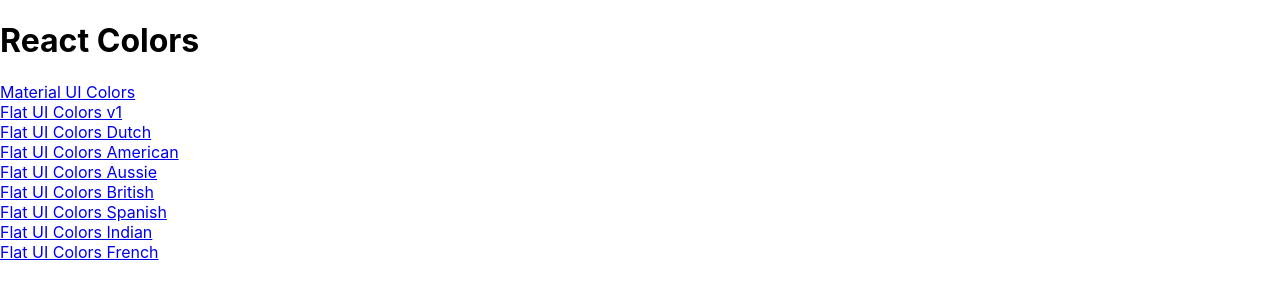
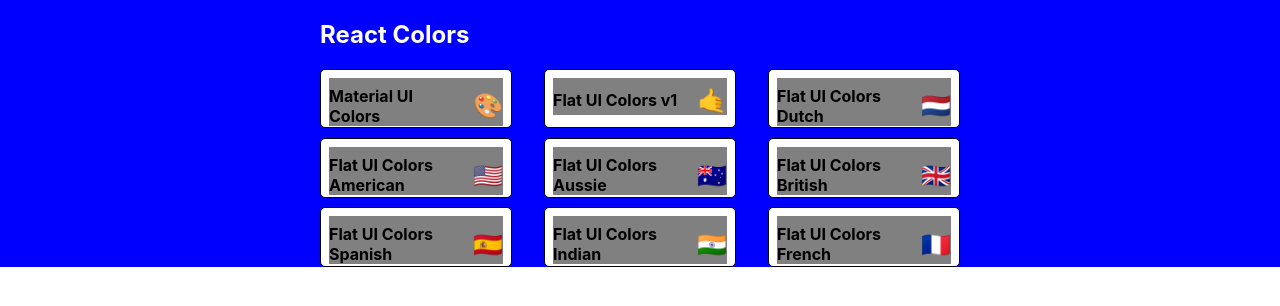
Before and after one commit to ashrafhafiz/pro_react_colors, a React (Create React App) app: page / in a window 1280 px wide. Shown: the top 306 px of the page. Built offline with nearby package versions, Linux system fonts and the light colour scheme.

Commit message:
created PaletteList and MiniPalette components and styling withStyles

```diff
--- /dev/null
+++ b/src/components/mini-palette/MiniPalette.component.jsx
@@ -0,0 +1,20 @@
+import React from "react";
+import { withStyles } from "@material-ui/styles";
+import { styles } from "./MiniPalette.styles.js";
+
+// import './MiniPalette.styles.css'
+
+const MiniPalette = props => {
+  const { classes, paletteName, emoji } = props;
+  return (
+    <div className={classes.root}>
+      <div className={classes.colors}>
+        <h5 className={classes.title}>
+          {paletteName} <span className={classes.emoji}>{emoji}</span>
+        </h5>
+      </div>
+    </div>
+  );
+};
+
+export default withStyles(styles)(MiniPalette);
--- /dev/null
+++ b/src/components/mini-palette/MiniPalette.styles.css
@@ -0,0 +1,32 @@
+.root {
+  background-color: white;
+  border: 1px solid black;
+  border-radius: 5px;
+  padding: 0.5rem;
+  position: relative;
+  overflow: hidden;
+}
+
+.root:hover {
+  cursor: pointer;
+}
+
+.colors {
+  background-color: grey;
+}
+
+.title {
+  display: flex;
+  justify-content: space-between;
+  align-items: center;
+  margin: 0;
+  color: black;
+  padding-top: 0.5rem;
+  font-size: 1rem;
+  position: relative;
+}
+
+.emoji {
+  margin-left: 0.5rem;
+  font-size: 1.5rem;
+}
--- /dev/null
+++ b/src/components/mini-palette/MiniPalette.styles.js
@@ -0,0 +1,30 @@
+export const styles = {
+  root: {
+    backgroundColor: "white",
+    border: "1px solid black",
+    borderRadius: "5px",
+    padding: "0.5rem",
+    position: "relative",
+    overflow: "hidden"
+  },
+  root_hover: {
+    cursor: "pointer"
+  },
+  colors: {
+    backgroundColor: "grey"
+  },
+  title: {
+    display: "flex",
+    justifyContent: "space-between",
+    alignItems: "center",
+    margin: "0",
+    color: "black",
+    paddingTop: "0.5rem",
+    fontSize: "1rem",
+    position: "relative"
+  },
+  emoji: {
+    marginLeft: "0.5rem",
+    fontSize: "1.5rem"
+  }
+};
--- a/src/components/palette-list/PaletteList.component.jsx
+++ b/src/components/palette-list/PaletteList.component.jsx
@@ -1,20 +1,30 @@
 import React, { Component } from "react";
 import { Link } from "react-router-dom";
-import "./PaletteList.styles.css";
+import { withStyles } from "@material-ui/styles";
+import { styles } from "./PaletteList.styles.js";
+import MiniPalette from "./../mini-palette/MiniPalette.component";
 
-export default class PaletteList extends Component {
+// import "./PaletteList.styles.css";
+
+class PaletteList extends Component {
   render() {
     console.log(this.props);
-    const { palettes } = this.props;
+    const { palettes, classes } = this.props;
     return (
-      <div>
-        <h1>React Colors</h1>
-        {palettes.map(palette => (
-          <div>
-            <Link to={`/palette/${palette.id}`}>{palette.paletteName}</Link>
+      <div className={classes.root}>
+        <div className={classes.container}>
+          <nav className={classes.nav}>
+            <h1>React Colors</h1>
+          </nav>
+          <div className={classes.mini_palettes}>
+            {palettes.map(palette => (
+              <MiniPalette {...palette} />
+            ))}
           </div>
-        ))}
+        </div>
       </div>
     );
   }
 }
+
+export default withStyles(styles)(PaletteList);
--- a/src/components/palette-list/PaletteList.styles.css
+++ b/src/components/palette-list/PaletteList.styles.css
@@ -0,0 +1,30 @@
+.root {
+  background-color: blue;
+  height: 100%;
+  display: flex;
+  align-items: flex-start;
+  justify-content: center;
+}
+
+.container {
+  width: 50%;
+  display: flex;
+  align-items: flex-start;
+  flex-direction: column;
+  flex-wrap: wrap;
+}
+
+.nav {
+  display: flex;
+  width: 100%;
+  justify-content: space-between;
+  color: white;
+}
+
+.mini_palettes {
+  box-sizing: border-box;
+  width: 100%;
+  display: grid;
+  grid-template-columns: repeat(3, 30%);
+  grid-gap: 5%;
+}
--- /dev/null
+++ b/src/components/palette-list/PaletteList.styles.js
@@ -0,0 +1,29 @@
+export const styles = {
+  root: {
+    backgroundColor: "blue",
+    height: "100%",
+    display: "flex",
+    alignItems: "flex-start",
+    justifyContent: "center"
+  },
+  container: {
+    width: "50%",
+    display: "flex",
+    alignItems: "flex-start",
+    flexDirection: "column",
+    flexWrap: "wrap"
+  },
+  nav: {
+    display: "flex",
+    width: "100%",
+    justifyContent: "space-between",
+    color: "white"
+  },
+  mini_palettes: {
+    boxSizing: "border-box",
+    width: "100%",
+    display: "grid",
+    gridTemplateColumns: "repeat(3, 30%)",
+    gridGap: "5%"
+  }
+};
--- a/src/components/palette/Palette.component.jsx
+++ b/src/components/palette/Palette.component.jsx
@@ -1,10 +1,11 @@
 import React, { Component } from "react";
 import ColorBox from "../color-box/ColorBox.component";
 import NavBar from "./../navbar/NavBar.component";
+import { withStyles } from "@material-ui/styles";
+import { styles } from "./Palette.styles.js";
+// import "./Palette.styles.css";
 
-import "./Palette.styles.css";
-
-export default class Palette extends Component {
+class Palette extends Component {
   constructor(props) {
     super(props);
     this.state = {
@@ -29,25 +30,28 @@
   }
 
   render() {
-    console.log(this.props);
+    console.log("palette component props: ", this.props);
+    const { classes } = this.props;
     const { level, colorFormat } = this.state;
     const { colors, paletteName, emoji } = this.props.palette;
     const colorBoxes = colors[level].map(colorItem => (
       <ColorBox key={colorItem.id} {...colorItem} format={colorFormat} />
     ));
     return (
-      <div className="Palette">
+      <div className={classes.PaletteClass}>
         <NavBar
           level={level}
           onChange={this.handleAfterChange}
           handleSelectChange={this.ChangeColorFormat}
         />
-        <div className="Palette-colors">{colorBoxes}</div>
-        <footer className="Palette-footer">
+        <div className={classes.PaletteColorsClass}>{colorBoxes}</div>
+        <footer className={classes.PaletteFooterClass}>
           {paletteName}
-          <span className="emoji">{emoji}</span>
+          <span className={classes.emojiClass}>{emoji}</span>
         </footer>
       </div>
     );
   }
 }
+
+export default withStyles(styles)(Palette);
--- /dev/null
+++ b/src/components/palette/Palette.styles.js
@@ -0,0 +1,24 @@
+export const styles = {
+  //.Palette
+  PaletteClass: {
+    height: "100vh"
+  },
+  //.Palette-colors
+  PaletteColorsClass: {
+    height: "90%"
+  },
+  //.Palette-footer
+  PaletteFooterClass: {
+    background: "white",
+    height: "5vh",
+    display: "flex",
+    justifyContent: "flex-end",
+    alignItems: "center",
+    fontWeight: "bold"
+  },
+  //.emoji
+  emojiClass: {
+    fontSize: "1.5rem",
+    margin: "0 1rem"
+  }
+};
```
Also changed, not shown: src/components/navbar/NavBar.styles.js (added, +77 -0 lines).
